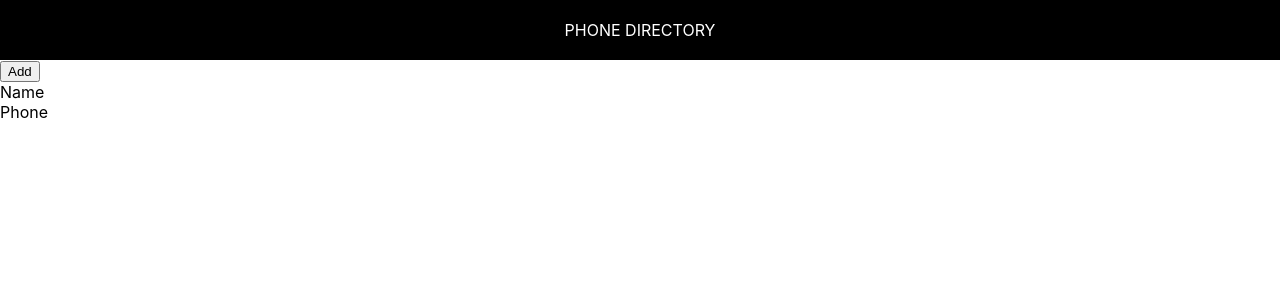
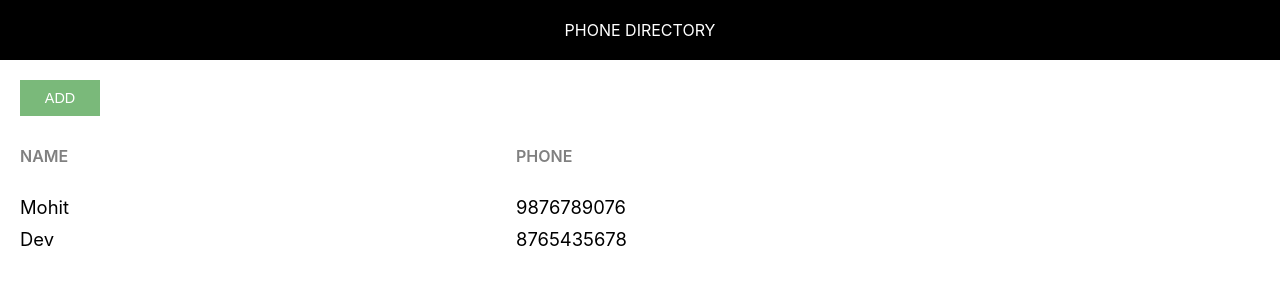
Before and after one commit to devkrishn/phone-directory, a React (Create React App) app: page / in a window 1280 px wide. Shown: the top 300 px of the page. Built offline with nearby package versions, Linux system fonts and the light colour scheme.

Commit message:
Rendered Subscribers Dynamically

```diff
--- /dev/null
+++ b/src/App.css
@@ -0,0 +1,44 @@
+.component-body-container {
+    padding: 20px;
+}
+
+.custom-btn {
+    padding: 10px;
+    border: none;
+    margin-right: 10px;
+    text-transform: uppercase;
+    width: 80px;
+    font-size: 0.9rem;
+    cursor: pointer;
+    outline: none;
+}
+
+.add-btn {
+    background: #7ab97a;
+    color: #fff;
+}
+
+.grid-container {
+    display: grid;
+    grid-template-columns: 40% 30% auto;
+    margin-bottom: 10px;
+}
+
+.heading-container {
+    margin: 30px 0 30px 0;
+    width: 100%;
+}
+
+.grid-item {
+    background-color: rgba(255, 255, 255, 0.8);
+    font-size: 1.15rem;
+    word-wrap: break-word;
+    padding-right: 10px;
+}
+
+.name-heading, .phone-heading {
+    font-size: 1rem;
+    font-weight: 600;
+    color: #808080;
+    text-transform: uppercase;
+}
--- a/src/App.js
+++ b/src/App.js
@@ -1,18 +1,48 @@
 import React, { Component } from "react";
 import Header from "./Header";
+import './App.css'
 
 class App extends Component {
+
+
   render() {
+    let subscribers = [
+      {
+        id: 1,
+        name: "Mohit",
+        phone: "9876789076"
+      },
+      { id: 2,
+        name: "Dev",
+        phone: "8765435678"
+      }
+    ]
 
     return (
-      <div>
-        <Header/>
-        <button> Add </button>
-        <div>
-          <span> Name </span><br />
-          <span> Phone </span>
+      <div className="component-container">
+
+        <Header />
+        <div className="component-body-container">
+          <button className="custom-btn add-btn">Add</button>
+
+          <div className="grid-container heading-container">
+            <span className="grid-item name-heading">Name</span>
+            <span className="grid-item phone-heading">Phone</span>
+          </div>
+
+          {
+            subscribers.map(sub => {
+              return <div key={sub.id} className="grid-container">
+                <span className="grid-item">{sub.name}</span>
+                <span className="grid-item">{sub.phone}</span>
+                </div>
+            })
+          }
+
+
         </div>
       </div>
+
 
     );
   }
```
